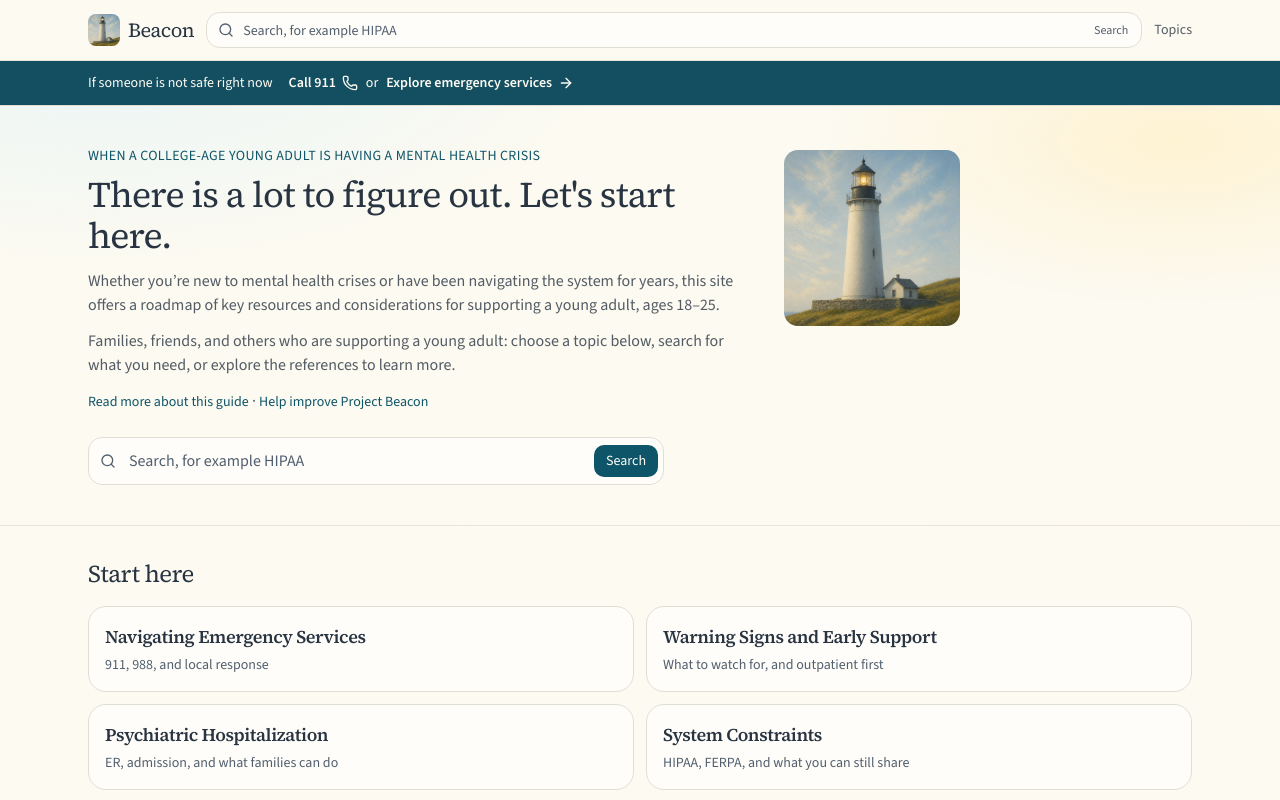
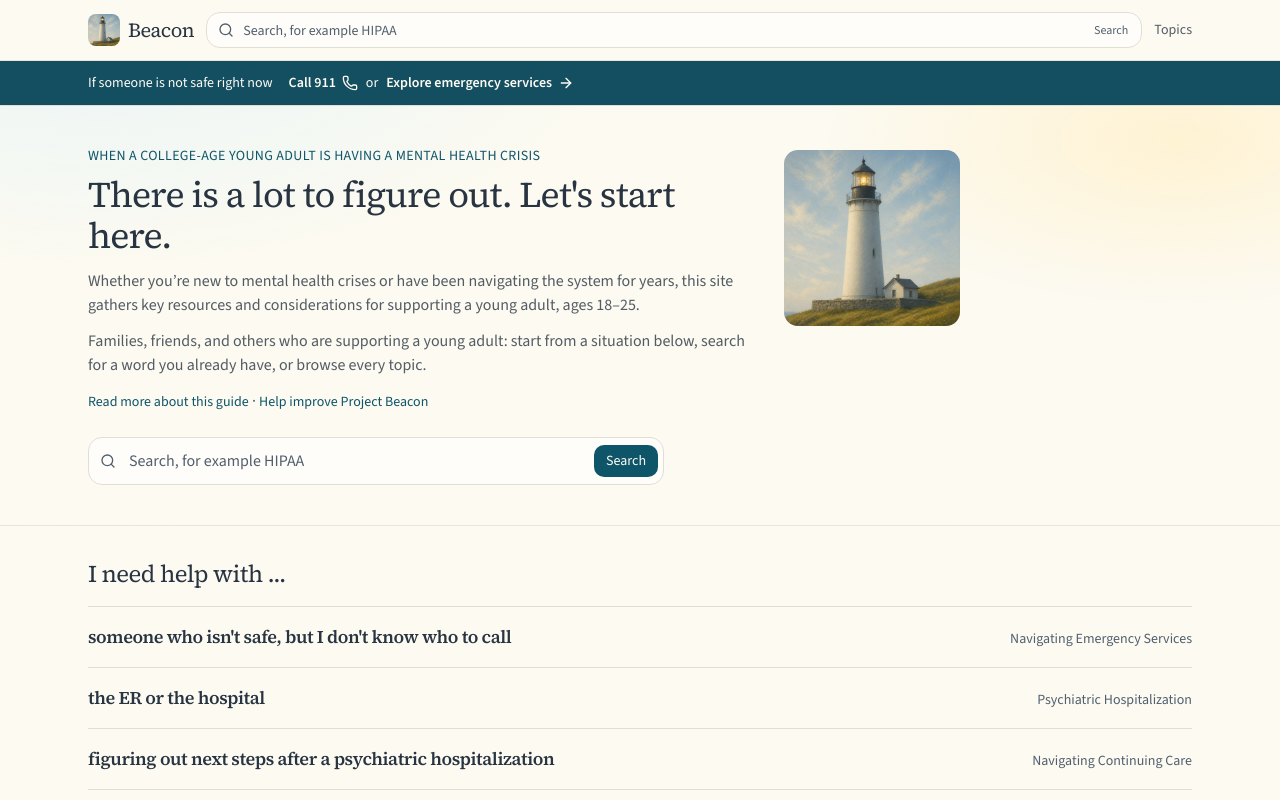
Before and after one commit to pdxshibaa/Beacon, a Next.js app: page / in a window 1280 px wide. Shown: the top 800 px of the page. Built offline with nearby package versions, Linux system fonts and the light colour scheme.

Commit message:
adding common scenarios to homepage to make it feel like a more supportive place to land.

```diff
--- a/src/app/guide/[slug]/page.tsx
+++ b/src/app/guide/[slug]/page.tsx
@@ -1,4 +1,5 @@
 import type { Metadata } from "next";
+import Link from "next/link";
 import { notFound } from "next/navigation";
 
 import { ContentsNav } from "@/components/contents-nav";
@@ -17,6 +18,21 @@ import {
   splitGuideTopics,
 } from "@/lib/guide-topics";
 import { getNeighbors, getSection, paper } from "@/lib/paper";
+
+const SYSTEM_CONSTRAINTS_RELATED = [
+  {
+    slug: "hospitalization",
+    situation: "They're in the ER or admitted",
+  },
+  {
+    slug: "campus-resources",
+    situation: "They're on a college campus",
+  },
+  {
+    slug: "planning",
+    situation: "Releases, contacts, and what to have ready",
+  },
+] as const;
 
 export const dynamicParams = false;
 
@@ -195,6 +211,34 @@ export default async function GuideSectionPage({
         ) : (
           <PaperBody html={section.html} />
         )}
+        {section.slug === "system-constraints" ? (
+          <nav aria-label="Related topics" className="mt-10">
+            <h2 className="font-heading text-lg tracking-tight text-foreground">
+              Also useful
+            </h2>
+            <ul className="mt-3 divide-y divide-border border-y border-border">
+              {SYSTEM_CONSTRAINTS_RELATED.map((item) => {
+                const related = getSection(item.slug);
+                if (!related) {
+                  return null;
+                }
+                return (
+                  <li key={item.slug}>
+                    <Link
+                      href={`/guide/${related.slug}`}
+                      className="flex flex-col gap-1 py-3 text-foreground transition-colors hover:text-primary sm:flex-row sm:items-baseline sm:justify-between sm:gap-6"
+                    >
+                      <span className="font-medium">{item.situation}</span>
+                      <span className="shrink-0 text-sm text-muted-foreground">
+                        {related.title}
+                      </span>
+                    </Link>
+                  </li>
+                );
+              })}
+            </ul>
+          </nav>
+        ) : null}
         <SectionPager previous={previous} next={next} />
       </article>
     </div>
--- a/src/components/guide-topic-list.tsx
+++ b/src/components/guide-topic-list.tsx
@@ -40,16 +40,42 @@ function TopicGlance({
       <h2 className="font-heading text-lg font-semibold tracking-tight text-foreground sm:text-xl">
         {topic.title}
       </h2>
+      {topic.preview ? (
+        <p className="mt-1 text-[1.0625rem] leading-relaxed text-foreground/90">
+          {topic.preview}
+        </p>
+      ) : null}
       {topic.bodyHtml ? (
         <div
           className={cn(
-            "paper-body !mt-2 leading-relaxed [&_p:last-child]:mb-0 [&_li:last-child]:mb-0",
+            "paper-body leading-relaxed [&_p:last-child]:mb-0 [&_li:last-child]:mb-0",
             spacious
               ? "text-[1.0625rem] [&_li]:mb-3 [&_h5:first-child]:mt-0 [&_h5]:mt-5 [&_ul:last-child]:mb-0 [&_h5+ul_li]:mb-1"
-              : "text-sm"
+              : "text-sm",
+            "!mt-2"
           )}
           dangerouslySetInnerHTML={{ __html: topic.bodyHtml }}
         />
+      ) : null}
+      {topic.children?.length ? (
+        <div className="mt-5 space-y-5">
+          {topic.children.map((child) => (
+            <div key={child.id} id={child.id} className="scroll-mt-8">
+              <h3 className="font-heading text-base font-semibold tracking-tight text-foreground sm:text-lg">
+                {child.title}
+              </h3>
+              {child.bodyHtml ? (
+                <div
+                  className={cn(
+                    "paper-body !mt-2 leading-relaxed [&_p:last-child]:mb-0 [&_li:last-child]:mb-0",
+                    spacious ? "text-[1.0625rem] [&_li]:mb-2" : "text-sm"
+                  )}
+                  dangerouslySetInnerHTML={{ __html: child.bodyHtml }}
+                />
+              ) : null}
+            </div>
+          ))}
+        </div>
       ) : null}
     </section>
   );
--- a/src/components/home-intro.tsx
+++ b/src/components/home-intro.tsx
@@ -8,19 +8,23 @@ import { getSection, paper } from "@/lib/paper";
 const START_HERE = [
   {
     slug: "emergency-services",
-    hint: "911, 988, and local response",
+    situation: "someone who isn't safe, but I don't know who to call",
+  },
+  {
+    slug: "hospitalization",
+    situation: "the ER or the hospital",
+  },
+  {
+    slug: "continuing-care",
+    situation: "figuring out next steps after a psychiatric hospitalization",
+  },
+  {
+    slug: "system-constraints",
+    situation: "school or clinicians who won't tell me anything",
   },
   {
     slug: "warning-signs",
-    hint: "What to watch for, and outpatient first",
-  },
-  {
-    slug: "hospitalization",
-    hint: "ER, admission, and what families can do",
-  },
-  {
-    slug: "system-constraints",
-    hint: "HIPAA, FERPA, and what you can still share",
+    situation: "behavior that seems off, but isn't an emergency yet",
   },
 ] as const;
 
@@ -60,10 +64,10 @@ export function HomeIntro() {
               There is a lot to figure out. Let's start here.
             </h1>
             <p className="mt-3 text-foreground/80">
-              Whether you’re new to mental health crises or have been navigating the system for years, this site offers a roadmap of key resources and considerations for supporting a young adult, ages 18–25.
+              Whether you’re new to mental health crises or have been navigating the system for years, this site gathers key resources and considerations for supporting a young adult, ages 18–25.
             </p>
             <p className="mt-3 text-foreground/80">
-              Families, friends, and others who are supporting a young adult: choose a topic below, search for what you need, or explore the references to learn more.
+              Families, friends, and others who are supporting a young adult: start from a situation below, search for a word you already have, or browse every topic.
             </p>
             <p className="mt-3">
               <Link
@@ -97,9 +101,9 @@ export function HomeIntro() {
 
       <section className="mx-auto max-w-6xl px-4 py-8 sm:px-6">
         <h2 className="font-heading text-xl tracking-tight text-foreground sm:text-2xl">
-          Start here
+          I need help with ...
         </h2>
-        <ul className="mt-4 grid gap-3 sm:grid-cols-2">
+        <ul className="mt-4 divide-y divide-border border-y border-border">
           {START_HERE.map((item) => {
             const section = getSection(item.slug);
             if (!section) {
@@ -109,13 +113,13 @@ export function HomeIntro() {
               <li key={item.slug}>
                 <Link
                   href={`/guide/${item.slug}`}
-                  className="flex h-full flex-col rounded-2xl border border-border bg-card p-4 text-foreground transition-all hover:-translate-y-0.5 hover:shadow-md visited:border-border/80 visited:text-muted-foreground"
+                  className="flex flex-col gap-1 py-4 text-foreground transition-colors hover:text-primary sm:flex-row sm:items-baseline sm:justify-between sm:gap-6"
                 >
                   <span className="font-heading text-lg font-semibold tracking-tight">
+                    {item.situation}
+                  </span>
+                  <span className="shrink-0 text-sm text-muted-foreground">
                     {section.title}
-                  </span>
-                  <span className="mt-1 text-sm text-muted-foreground">
-                    {item.hint}
                   </span>
                 </Link>
               </li>
--- a/src/content/paper.json
+++ b/src/content/paper.json
@@ -132,7 +132,7 @@
         "<p>The Family Educational Rights and Privacy Act (FERPA) restricts how educational institutions disclose information from a student's education records without the student's consent. There is an exception in which schools may (but are not required to) disclose information in connection with a health or safety emergency. </p>",
         "<p>FERPA in practice:</p>",
         "<ul>",
-        "<li>You may contact school administrators with concerns.</li>",
+        "<li>You may contact school administrators with concerns. The Dean of Students office is often a good place to start.</li>",
         "<li>The school may not confirm details or provide information back to you.</li>",
         "<li>Schools may act on safety concerns even if they are not able to fully discuss them with you.</li>",
         "</ul>",
--- a/src/lib/guide-topics.ts
+++ b/src/lib/guide-topics.ts
@@ -16,7 +16,7 @@ export const GLANCE_CARD_SLUGS = new Set([
   "off-campus-resources",
 ]);
 
-export const STACK_CARD_SLUGS = new Set(["planning"]);
+export const STACK_CARD_SLUGS = new Set(["planning", "system-constraints"]);
 
 export type GuideTopic = {
   id: string;
```
